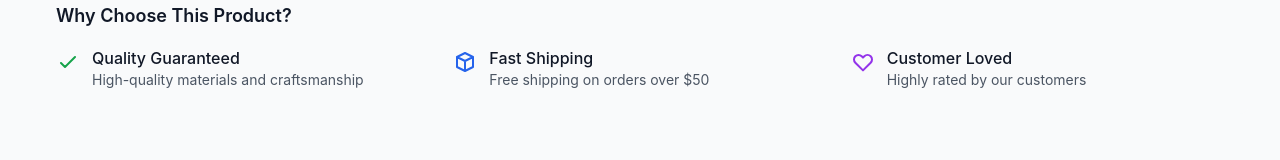
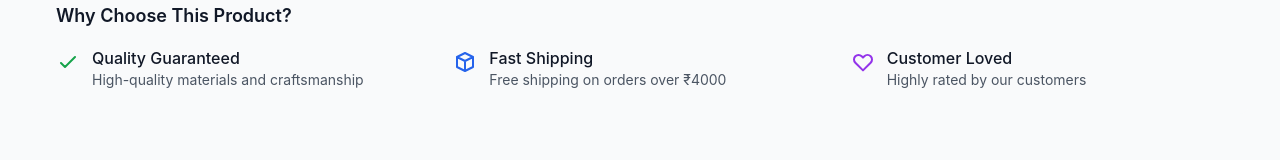
Before and after one commit to thadojus/builder-fusion, a Next.js app: page /product/prod-001 in a window 1280 px wide. Shown: the part 1461-1621 px from the top of the page. Built offline with nearby package versions, Linux system fonts and the light colour scheme.

Commit message:
Update shipping message in product detail page
cgen-f47f0ba78b9449e29be2360d04338aca

```diff
--- a/pages/product/[id].js
+++ b/pages/product/[id].js
@@ -94,7 +94,7 @@ export default function ProductPage({ product, relatedProducts }) {
               </svg>
               <div>
                 <h4 className="font-medium text-gray-900">Fast Shipping</h4>
-                <p className="text-gray-600 text-sm">Free shipping on orders over $50</p>
+                <p className="text-gray-600 text-sm">Free shipping on orders over ₹4000</p>
               </div>
             </div>
             <div className="flex items-start">
```
